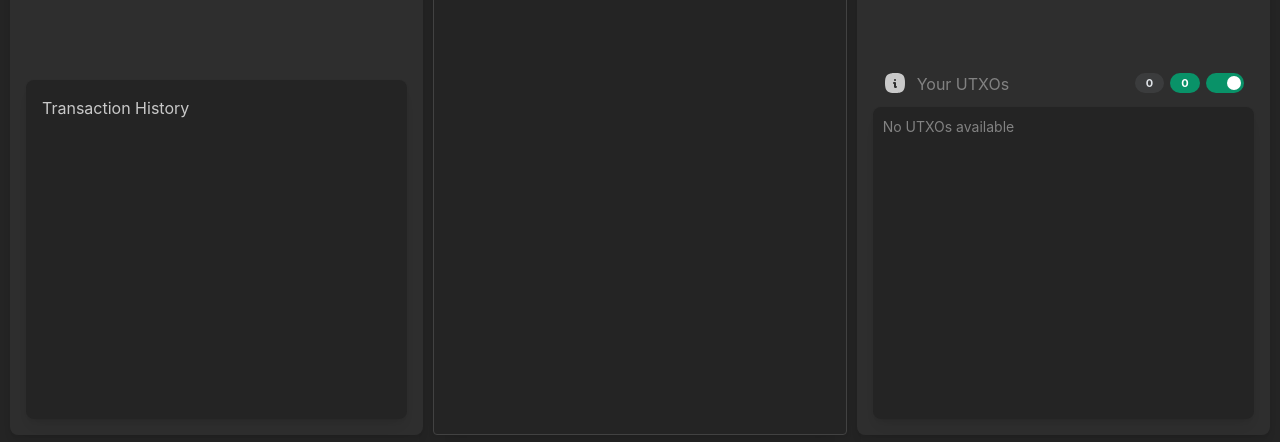
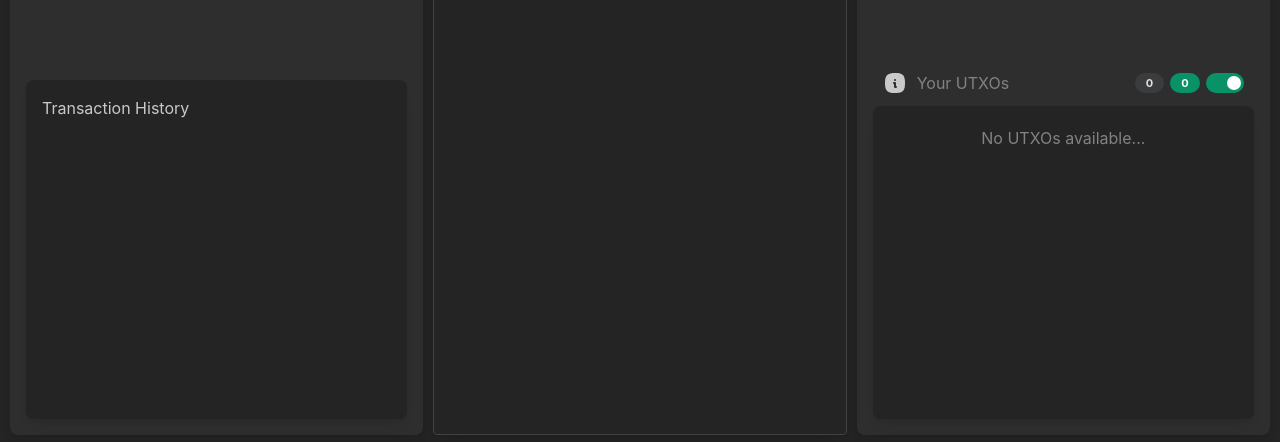
Before and after one commit to DanielKanyo/transaction-flow, a React (Vite) app: page / in a window 1280 px wide. Shown: the part 355-797 px from the top of the page. Built offline with nearby package versions, Linux system fonts and the light colour scheme.

Commit message:
Utxos list to a dedicated component called UtxoList

```diff
--- a/src/Components/Exchange/Exchange.tsx
+++ b/src/Components/Exchange/Exchange.tsx
@@ -92,7 +92,7 @@ function Exchange() {
                                         suffix={unit === Units.Bitcoin ? Units.Bitcoin.toUpperCase() : Units.Satoshi}
                                         style={{
                                             fontSize: 66,
-                                            fontWeight: 100,
+                                            fontWeight: 400,
                                         }}
                                         format={{ minimumFractionDigits: numOfDig }}
                                     />
--- /dev/null
+++ b/src/Components/Wallet/UtxoList.tsx
@@ -0,0 +1,135 @@
+import { useMemo, useState } from "react";
+
+import {
+    Card,
+    ScrollArea,
+    Stack,
+    Group,
+    NumberFormatter,
+    Badge,
+    Text,
+    useMantineColorScheme,
+    useMantineTheme,
+    Flex,
+    Switch,
+    HoverCard,
+    Divider,
+    Button,
+    Tooltip,
+    Center,
+} from "@mantine/core";
+import { IconInfoSquareRoundedFilled } from "@tabler/icons-react";
+
+import { UTXO } from "../../Store/Features/Ledger/LedgerSlice";
+import { Units, DEFAULT_NUMBER_OF_DIGITS } from "../../Store/Features/Settings/SettingsSlice";
+import { useAppSelector } from "../../Store/hook";
+import { btcToSat } from "../../Utils/btc-to-sat-converter";
+
+interface UtxoListProps {
+    walletUtxos: UTXO[];
+}
+
+function UtxoList({ walletUtxos }: UtxoListProps) {
+    const { unit } = useAppSelector((state) => state.settings);
+    const [unspentChecked, setUnspentChecked] = useState<boolean>(true);
+    const { colorScheme } = useMantineColorScheme();
+    const theme = useMantineTheme();
+
+    const formatAmount = (amount: number) => (unit === Units.Bitcoin ? amount.toFixed(DEFAULT_NUMBER_OF_DIGITS.BTC) : btcToSat(amount));
+
+    const formatUnit = unit === Units.Bitcoin ? Units.Bitcoin.toUpperCase() : Units.Satoshi;
+
+    const unspentUtxos = useMemo(() => walletUtxos.filter((utxo) => !utxo.spent), [walletUtxos]);
+    const spentUtxos = useMemo(() => walletUtxos.filter((utxo) => utxo.spent), [walletUtxos]);
+
+    const displayedUtxos = useMemo(() => (unspentChecked ? unspentUtxos : walletUtxos), [unspentChecked, unspentUtxos, walletUtxos]);
+
+    return (
+        <>
+            <Flex align="center" justify="space-between" m="xs">
+                <Flex align="center" gap="xs">
+                    <HoverCard width={320} shadow="md" withArrow openDelay={0} closeDelay={200} position="right">
+                        <HoverCard.Target>
+                            <IconInfoSquareRoundedFilled />
+                        </HoverCard.Target>
+                        <HoverCard.Dropdown>
+                            <Stack align="stretch" justify="center" gap="xs">
+                                <Text fw={600}>UTXO (Unspent Transaction Output)</Text>
+                                <Text fz="sm">
+                                    When you receive Bitcoin, it comes in pieces called UTXOs. You can think of them like coins in your
+                                    wallet: if someone sends you 0.3 BTC and later another 0.2 BTC, your wallet is holding two “coins” (two
+                                    UTXOs). When you send Bitcoin, your wallet uses these coins (UTXOs) as inputs.
+                                </Text>
+                                <Divider />
+                                <Text fz="sm">
+                                    The number of UTXOs matters for the transaction fee — more UTXOs usually mean a higher fee, even if the
+                                    total amount is the same. That's why it can sometimes make sense to consolidate your UTXOs (combine
+                                    smaller ones into a bigger one) when fees are low.
+                                </Text>
+                                <Group>
+                                    <Button
+                                        fullWidth
+                                        size="xs"
+                                        component="a"
+                                        href="https://en.wikipedia.org/wiki/Unspent_transaction_output"
+                                        target="_blank"
+                                    >
+                                        Learn more
+                                    </Button>
+                                </Group>
+                            </Stack>
+                        </HoverCard.Dropdown>
+                    </HoverCard>
+                    <Text c="dimmed">Your UTXOs</Text>
+                </Flex>
+                <Group gap={6}>
+                    <Badge variant="light" color="gray">
+                        {spentUtxos.length}
+                    </Badge>
+                    <Tooltip label={`You have currently ${unspentUtxos.length} UTXO(s) in your wallet`} withArrow>
+                        <Badge color="teal">{unspentUtxos.length}</Badge>
+                    </Tooltip>
+                    <Tooltip label="Show/hide spent UTXOs as well" withArrow position="top">
+                        <div>
+                            <Switch
+                                checked={unspentChecked}
+                                onChange={(event) => setUnspentChecked(event.currentTarget.checked)}
+                                color="teal"
+                                withThumbIndicator={false}
+                            />
+                        </div>
+                    </Tooltip>
+                </Group>
+            </Flex>
+            <Card h="50%" radius="md" bg={colorScheme === "light" ? theme.colors.gray[1] : theme.colors.dark[7]} p={0} pl="xs">
+                <ScrollArea h="100%" scrollbarSize={6}>
+                    <Stack gap="xs" my="xs" me="xs">
+                        {walletUtxos.length === 0 ? (
+                            <Center p="xs">
+                                <Text c="dimmed">No UTXOs available...</Text>
+                            </Center>
+                        ) : (
+                            displayedUtxos.map(({ txid, index, amount, spent }) => (
+                                <Card key={`${txid}-${index}`} shadow="xs" p="md" radius="md">
+                                    <Group justify="space-between" align="center">
+                                        <Group gap={6} align="baseline">
+                                            <Text size="lg" lh={1} fw={500}>
+                                                <NumberFormatter value={formatAmount(amount)} thousandSeparator />
+                                            </Text>
+                                            <Text lh={1} size="sm" c="dimmed">
+                                                {formatUnit}
+                                            </Text>
+                                        </Group>
+                                        <Badge color={spent ? "red" : "teal"}>{spent ? "Spent" : "Unspent"}</Badge>
+                                    </Group>
+                                </Card>
+                            ))
+                        )}
+                    </Stack>
+                </ScrollArea>
+            </Card>
+        </>
+    );
+}
+
+export default UtxoList;
--- a/src/Components/Wallet/Wallet.tsx
+++ b/src/Components/Wallet/Wallet.tsx
@@ -1,21 +1,7 @@
 import { useMemo } from "react";
 import { useDispatch } from "react-redux";
 
-import {
-    Badge,
-    Button,
-    Card,
-    Divider,
-    Flex,
-    Group,
-    HoverCard,
-    ScrollArea,
-    Stack,
-    Switch,
-    Text,
-    useMantineColorScheme,
-    useMantineTheme,
-} from "@mantine/core";
+import { Button, Card, Divider, Flex, HoverCard, Stack, Text, useMantineColorScheme, useMantineTheme } from "@mantine/core";
 import { useDisclosure } from "@mantine/hooks";
 import NumberFlow from "@number-flow/react";
 import { IconArrowDown, IconArrowUp, IconInfoSquareRoundedFilled, IconWallet } from "@tabler/icons-react";
@@ -25,6 +11,7 @@ import { DEFAULT_NUMBER_OF_DIGITS, Units, updateUnit } from "../../Store/Feature
 import { useAppSelector } from "../../Store/hook";
 import { btcToSat } from "../../Utils/btc-to-sat-converter";
 import SendModal from "../Modals/SendModal";
+import UtxoList from "./UtxoList";
 
 function Wallet() {
     const [opened, { open, close }] = useDisclosure(false);
@@ -48,9 +35,6 @@ function Wallet() {
             numOfDig: unit === Units.Bitcoin ? DEFAULT_NUMBER_OF_DIGITS.BTC : DEFAULT_NUMBER_OF_DIGITS.SAT,
         };
     }, [balance, unit]);
-
-    const unspentUtxos = useMemo(() => walletUtxos.filter((utxo) => !utxo.spent), [walletUtxos]);
-    const spentUtxos = useMemo(() => walletUtxos.filter((utxo) => utxo.spent), [walletUtxos]);
 
     return (
         <>
@@ -112,7 +96,7 @@ function Wallet() {
                                         suffix={unit === Units.Bitcoin ? Units.Bitcoin.toUpperCase() : Units.Satoshi}
                                         style={{
                                             fontSize: 66,
-                                            fontWeight: 100,
+                                            fontWeight: 400,
                                         }}
                                         format={{ minimumFractionDigits: numOfDig }}
                                     />
@@ -132,56 +116,7 @@ function Wallet() {
                         </Flex>
                     </Flex>
 
-                    <Flex align="center" justify="space-between" m="xs">
-                        <Flex align="center" gap="xs">
-                            <IconInfoSquareRoundedFilled />
-                            <Text c="dimmed" mt={2}>
-                                Your UTXOs
-                            </Text>
-                        </Flex>
-                        <Group gap={6}>
-                            <Badge variant="light" color="gray">
-                                {spentUtxos.length}
-                            </Badge>
-                            <Badge color="teal">{unspentUtxos.length}</Badge>
-                            <Switch defaultChecked color="teal" withThumbIndicator={false} />
-                        </Group>
-                    </Flex>
-
-                    <Card
-                        h="50%"
-                        radius="md"
-                        bg={colorScheme === "light" ? theme.colors.gray[1] : theme.colors.dark[7]}
-                        py={0}
-                        pe={0}
-                        ps="xs"
-                    >
-                        <ScrollArea h="100%" scrollbarSize={6}>
-                            <Stack gap="xs" my="xs" me="xs">
-                                {walletUtxos.length === 0 ? (
-                                    <Text size="sm" c="dimmed">
-                                        No UTXOs available
-                                    </Text>
-                                ) : (
-                                    walletUtxos.map((utxo) => (
-                                        <Card key={`${utxo.txid}-${utxo.index}`} shadow="xs" padding="sm" radius="md">
-                                            <Group justify="space-between">
-                                                <Text size="sm">
-                                                    Amount: <strong>{utxo.amount} BTC</strong>
-                                                </Text>
-                                                <Badge color={utxo.spent ? "red" : "teal"} variant="light">
-                                                    {utxo.spent ? "Spent" : "Unspent"}
-                                                </Badge>
-                                            </Group>
-                                            <Text size="xs" mt={4} c="dimmed">
-                                                TXID: {utxo.txid.slice(0, 10)}... Index: {utxo.index}
-                                            </Text>
-                                        </Card>
-                                    ))
-                                )}
-                            </Stack>
-                        </ScrollArea>
-                    </Card>
+                    <UtxoList walletUtxos={walletUtxos} />
                 </Card>
             </Flex>
             <SendModal
```
Also changed, not shown: 1 other file (tests, documents, lock files or other folders).
